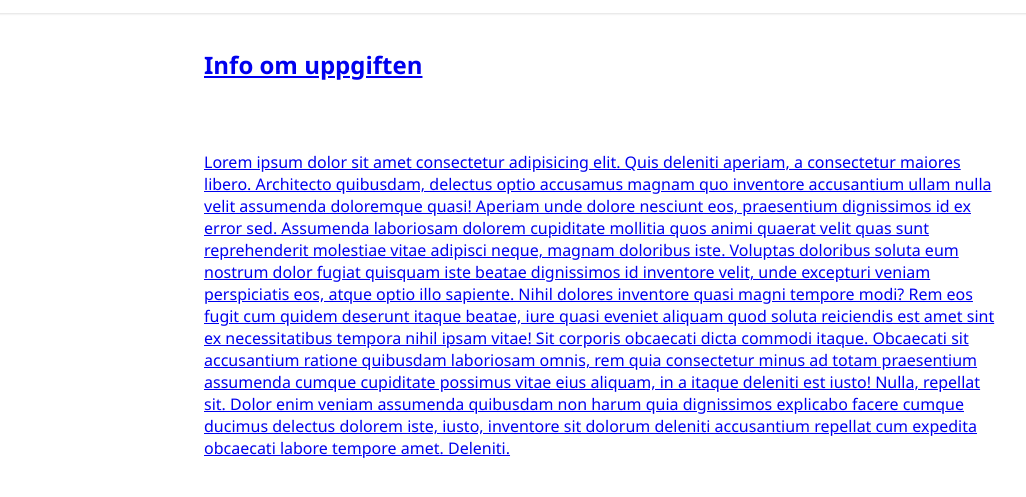
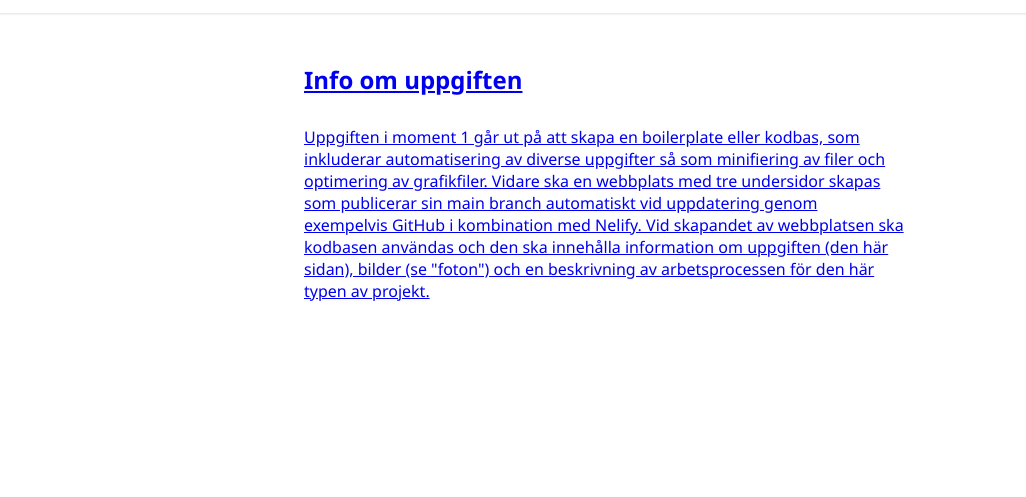
Before and after one commit to limfal/moment1demo, a website built with Parcel: page src/index.html in a window 1280 px wide. Shown: the part 67-564 px from the top of the page, without its empty margins (36-1062 px from the left). Built offline with nearby package versions, Linux system fonts and the light colour scheme.

Commit message:
add content to start

```diff
--- a/src/css/main.css
+++ b/src/css/main.css
@@ -124,13 +124,18 @@ h1 a {
     margin-top: 0;
 }
 
-h2, p {
+p {
     font-family: 'Segoe UI', Tahoma, Geneva, Verdana, sans-serif;
-    max-width: 800px;
+    max-width: 600px;
     margin: auto;
-    padding: 35px;
 }
 
+h2 {
+    font-family: 'Segoe UI', Tahoma, Geneva, Verdana, sans-serif;
+    max-width: 600px;
+    margin: auto;
+    padding: 50px 0 30px 0;
+}
 
 picture {
     padding: 20px;
--- a/src/index.html
+++ b/src/index.html
@@ -25,18 +25,15 @@
             </button>
             <ul>
                 <li><a href="index.html">start</a></li>
-                <li><a href="photos.html">photos</a></li>
+                <li><a href="photos.html">foton</a></li>
             </ul>
         </nav>
         <h1><a href="index.html">demowebbplats
     </header>
+    <main>
     <h2>Info om uppgiften</h2>
-    <p>Lorem ipsum dolor sit amet consectetur adipisicing elit. Quis deleniti aperiam, a consectetur maiores libero. Architecto quibusdam, delectus optio accusamus magnam quo inventore accusantium ullam nulla velit assumenda doloremque quasi!
-    Aperiam unde dolore nesciunt eos, praesentium dignissimos id ex error sed. Assumenda laboriosam dolorem cupiditate mollitia quos animi quaerat velit quas sunt reprehenderit molestiae vitae adipisci neque, magnam doloribus iste.
-    Voluptas doloribus soluta eum nostrum dolor fugiat quisquam iste beatae dignissimos id inventore velit, unde excepturi veniam perspiciatis eos, atque optio illo sapiente. Nihil dolores inventore quasi magni tempore modi?
-    Rem eos fugit cum quidem deserunt itaque beatae, iure quasi eveniet aliquam quod soluta reiciendis est amet sint ex necessitatibus tempora nihil ipsam vitae! Sit corporis obcaecati dicta commodi itaque.
-    Obcaecati sit accusantium ratione quibusdam laboriosam omnis, rem quia consectetur minus ad totam praesentium assumenda cumque cupiditate possimus vitae eius aliquam, in a itaque deleniti est iusto! Nulla, repellat sit.
-    Dolor enim veniam assumenda quibusdam non harum quia dignissimos explicabo facere cumque ducimus delectus dolorem iste, iusto, inventore sit dolorum deleniti accusantium repellat cum expedita obcaecati labore tempore amet. Deleniti.</p>
-
+    <p>Uppgiften i moment 1 går ut på att skapa en boilerplate eller kodbas, som inkluderar automatisering av diverse uppgifter så som minifiering av filer och optimering av grafikfiler. Vidare ska en webbplats med tre undersidor skapas som publicerar sin main branch automatiskt vid uppdatering genom exempelvis GitHub i kombination med Nelify. Vid skapandet av webbplatsen ska kodbasen användas och den ska innehålla information om uppgiften (den här sidan), bilder (se "foton") och en beskrivning av arbetsprocessen för den här typen av projekt.
+    </p>
+</main>
 </body>
 </html>
```
Also changed, not shown: src/photos.html (+1 -1 lines).
